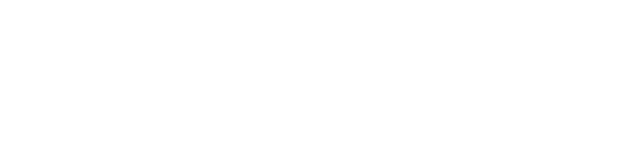
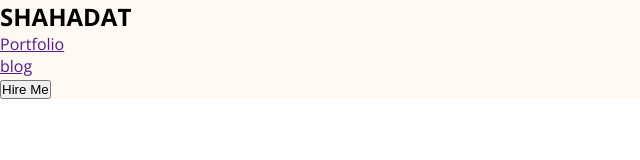
Before and after one commit to shahadat-hossain99/project-001-portfolio, a plain HTML site: page index.html in a window 1280 px wide. Shown: the whole page, without its empty margins (0-640 px from the left). Drawn offline with nearby package versions, Linux system fonts and the light colour scheme.

Commit message:
header section structure

```diff
--- a/index.html
+++ b/index.html
@@ -1,11 +1,31 @@
 <!DOCTYPE html>
 <html lang="en">
-<head>
-    <meta charset="UTF-8">
-    <meta name="viewport" content="width=device-width, initial-scale=1.0">
+  <head>
+    <meta charset="UTF-8" />
+    <meta name="viewport" content="width=device-width, initial-scale=1.0" />
     <title>SHAHADAT HOSSAIN PORTFOLIO</title>
-</head>
-<body>
+    <link rel="preconnect" href="https://fonts.googleapis.com" />
+    <link rel="preconnect" href="https://fonts.gstatic.com" crossorigin />
+    <link
+      href="https://fonts.googleapis.com/css2?family=Open+Sans:ital,wght@0,300..800;1,300..800&display=swap"
+      rel="stylesheet"/>
 
-</body>
+    <link rel="stylesheet" href="styles/portfolio.css">
+
+  </head>
+  <body class="font-open-sans">
+    <header>
+        <nav>
+            <div class="logo">
+                <h2>SHAHADAT</h2>
+            </div>
+
+            <ul>
+                <li><a href="">Portfolio</a></li>
+                <li><a href="">blog</a></li>
+                <li><button>Hire Me</button></li>
+            </ul>
+        </nav>
+    </header>
+  </body>
 </html>
--- /dev/null
+++ b/styles/portfolio.css
@@ -0,0 +1,18 @@
+/* step by step with valuable comments */
+*{
+    margin: 0;
+    padding: 0;
+    box-sizing: border-box;
+}
+
+
+.font-open-sans {
+  font-family: "Open Sans", sans-serif;
+  font-optical-sizing: auto;
+}
+
+header{
+    background-color: #FFF8F3;
+
+
+}
```
